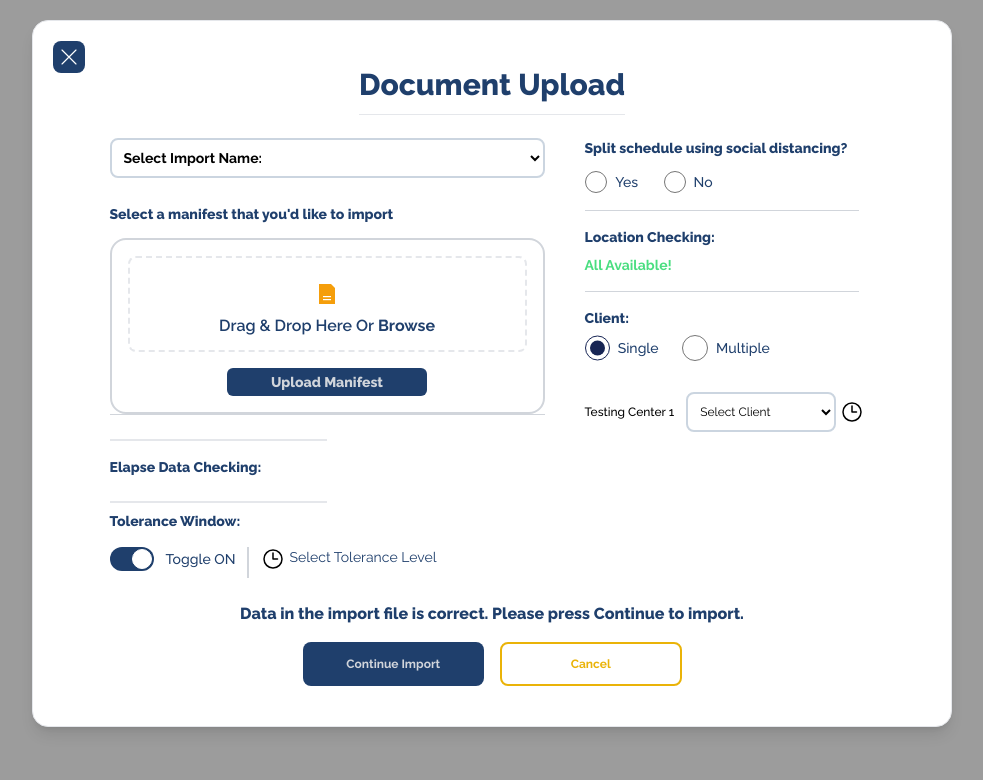
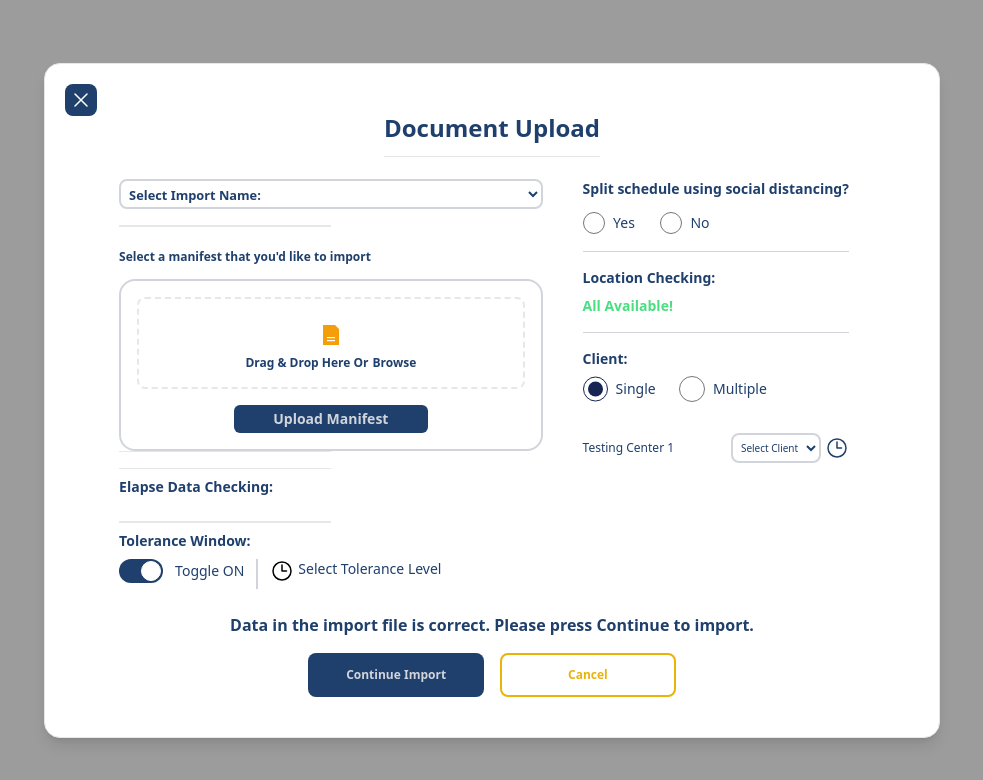
Before and after one commit to Antartic4/rjsv-mocktest, a React (Create React App) app: page / in a window 1280 px wide. Shown: the top 780 px of the page, without its empty margins (148-1131 px from the left). Built offline with nearby package versions, Linux system fonts and the light colour scheme.

Commit message:
fixes: 1) lg and higher screens w-1/2 screen. (avoids stretching out of proportion). 2) Drag & Drop box fixed to accept. 3) Added screens sizes. 4) cleaned css

```diff
--- a/src/App.tsx
+++ b/src/App.tsx
@@ -4,26 +4,28 @@ import DocumentUploadModal from './components/DocumentUpload';
 
 const App: React.FC = () => {
   return (
-    <div className="bg-[#9c9c9c] App">
+    <html className="App bg-[#9c9c9c] ">
+      {/* Note: The head tags should typically be in the index.html file of a React app */}
       <head>
         <link rel="preconnect" href="https://fonts.googleapis.com" />
         <link
           rel="preconnect"
           href="https://fonts.gstatic.com"
-          crossOrigin="anonymous"
+          crossOrigin=""
         />
         <link
           href="https://fonts.googleapis.com/css2?family=Raleway:wght@400;500;600;700;800;900&display=swap"
           rel="stylesheet"
         />
+        <title>RJSV</title>
       </head>
       <div
-        className="h-screen xl:w-3/4"
-        style={{ display: 'block', margin: 'auto' }}
+        className="flex items-center justify-center h-screen"
+        style={{ backgroundColor: '#9c9c9c' }}
       >
         <DocumentUploadModal />
       </div>
-    </div>
+    </html>
   );
 };
 
--- a/src/components/DocumentUpload.tsx
+++ b/src/components/DocumentUpload.tsx
@@ -11,6 +11,7 @@ const DocumentUploadModal: React.FC = () => {
   const [fileData, setFileData] = useState<FileData | null>(null);
   const [isChecked, setIsChecked] = useState<boolean>(true);
   const [clientType, setClientType] = useState<'single' | 'multiple'>('single');
+  const [formData, setFormData] = useState(new FormData());
 
   // handlers
   // file change
@@ -36,7 +37,27 @@ const DocumentUploadModal: React.FC = () => {
         name: file.name,
         size: file.size / (1024 * 1024),
       });
+
+      // Update formData
+      const newFormData = new FormData();
+      newFormData.append('file', file);
+      newFormData.append('fileName', file.name);
+      newFormData.append('fileSize', (file.size / (1024 * 1024)).toString());
+      setFormData(newFormData);
+
+      logFormData(newFormData);
     }
+  };
+
+  // Shortens name in case it's too long.
+  const formatFileName = (name: string): string => {
+    const maxLength = 30;
+    const extension = name.split('.').pop()?.toLowerCase() || '';
+    let shortName = name.split('.').slice(0, -1).join('.');
+    if (shortName.length > maxLength) {
+      shortName = shortName.substring(0, maxLength) + '...';
+    }
+    return `${shortName}.${extension}`;
   };
 
   // handle drag
@@ -47,6 +68,7 @@ const DocumentUploadModal: React.FC = () => {
 
   // handle drag-in
   const handleDragIn = (event: DragEvent<HTMLDivElement>) => {
+    console.log('HandleDragIn active');
     event.preventDefault();
     event.stopPropagation();
     if (event.dataTransfer.items && event.dataTransfer.items.length > 0) {
@@ -54,8 +76,15 @@ const DocumentUploadModal: React.FC = () => {
     }
   };
 
+  const logFormData = (formData: FormData) => {
+    formData.forEach((value, key) => {
+      console.log(`${key}: ${value}`);
+    });
+  };
+
   // handle drag-out
   const handleDragOut = (event: DragEvent<HTMLDivElement>) => {
+    console.log('handleDragOut active.');
     event.preventDefault();
     event.stopPropagation();
     setDragging(false);
@@ -63,17 +92,43 @@ const DocumentUploadModal: React.FC = () => {
 
   // handle drop
   const handleDrop = (event: DragEvent<HTMLDivElement>) => {
+    console.log('handleDrop');
     event.preventDefault();
     event.stopPropagation();
     setDragging(false);
+
     if (event.dataTransfer.files && event.dataTransfer.files.length > 0) {
-      handleFileChange(event as unknown as ChangeEvent<HTMLInputElement>);
+      const file = event.dataTransfer.files[0];
+      const reader = new FileReader();
+
+      reader.onloadstart = () => {
+        setFileProgress(0);
+      };
+
+      reader.onprogress = (event: ProgressEvent<FileReader>) => {
+        if (event.lengthComputable) {
+          const progress = (event.loaded / event.total) * 100;
+          setFileProgress(progress);
+        }
+      };
+
+      reader.readAsDataURL(file);
+
+      setFileData({
+        name: file.name,
+        size: file.size / (1024 * 1024),
+      });
+
+      const newFormData = new FormData();
+      newFormData.append('file', file);
+      setFormData(newFormData);
+
       event.dataTransfer.clearData();
     }
   };
-
   // handle client type change
   const handleClientTypeChange = (event: ChangeEvent<HTMLInputElement>) => {
+    console.log('handleClientTypeChange');
     setClientType(event.target.value as 'single' | 'multiple');
   };
 
@@ -82,38 +137,20 @@ const DocumentUploadModal: React.FC = () => {
 
   const clientBox = (number: number): JSX.Element[] => {
     let tempBuild: JSX.Element[] = [];
-
     for (let i = 0; i < number; i++) {
       tempBuild.push(
-        <div key={i} className="flex items-center justify-between py-1">
-          <h1 className="pr-3 text-sm font-medium whitespace-nowrap">
+        <div
+          key={i}
+          className="flex items-center justify-between py-2 text-[#1f3f6c]"
+        >
+          <h1 className="pr-3 text-xs font-medium whitespace-nowrap">
             Testing Center {i + 1}
           </h1>
           <div className="flex items-center">
             <select
               className="select-box"
               defaultValue=""
-              style={{
-                fontSize: '0.875rem',
-                lineHeight: '1.25rem',
-                fontWeight: 'normal',
-                width: '150px',
-              }}
-            ></select>
-          </div>
-        </div>
-      );
-    }
-    return tempBuild.map((item, i) => (
-      <div key={i} className="flex items-center justify-between py-2">
-        <h1 className="pr-3 text-xs font-medium whitespace-nowrap">
-          Testing Center {i + 1}
-        </h1>
-        <div className="flex items-center">
-          <select
-            className="text-xs select-box"
-            defaultValue=""
-            style={{ width: '150px' }}
+              aria-label="Select Client"
             >
               <option value="" disabled hidden>
                 Select Client
@@ -168,7 +205,14 @@ const DocumentUploadModal: React.FC = () => {
             </div>
           </div>
         </div>
-    ));
+      );
+    }
+    return tempBuild;
+  };
+
+  const openFileDialog = () => {
+    const fileInput = document.getElementById('fileInput') as HTMLInputElement;
+    fileInput.click();
   };
 
   return (
@@ -182,18 +226,18 @@ const DocumentUploadModal: React.FC = () => {
                 viewBox="0 0 24 24"
                 fill="none"
                 stroke="currentColor"
-                className="text-white w-7 h-7"
+                className="flex items-center justify-center w-6 h-6 text-white"
               >
                 <path
                   strokeLinecap="round"
                   strokeLinejoin="round"
-                  strokeWidth={1}
+                  strokeWidth={1.5}
                   d="M6 18L18 6M6 6l12 12"
                 />
               </svg>
             </div>
           </div>
-          <span className="pb-3 text-3xl font-extrabold leading-6 border-b text-[#1f3f6c]">
+          <span className="pb-3 text-2xl font-bold leading-6 border-b text-[#1f3f6c]">
             Document Upload
           </span>
           <div className="pt-5"></div>
@@ -202,30 +246,42 @@ const DocumentUploadModal: React.FC = () => {
             {/* 1 space */}
             <div className="col-span-1"></div>
             {/* 6 spaces */}
-            <div className="col-span-6 pr-6">
-              <div className="space-y-6">
-                <div className="">
+
+            <div className="col-span-10 pr-6 md:col-span-6">
+              <div className="space-y-4">
+                <div>
                   <select
                     className="font-extrabold select-box"
                     defaultValue=""
                     style={{
-                      fontSize: '0.875rem',
-                      lineHeight: '1.25rem',
+                      fontSize: '0.8rem',
                       fontWeight: 'bold',
+                      color: '#1f3f6c',
                     }}
                   >
                     <option value="" disabled hidden>
                       Select Import Name:
                     </option>
-                    <option value="Import name #1">Import name #1</option>
-                    <option value="Import name #2">Import name #2</option>
-                    <option value="Import name #3">Import name #3</option>
-                    <option value="Import name #4">Import name #4</option>
-                    <option value="Import name #5">Import name #5</option>
+                    <option value="import_name_1" className="text-lg">
+                      Import name #1
+                    </option>
+                    <option value="import_name_2" className="text-lg">
+                      Import name #2
+                    </option>
+                    <option value="import_name_3" className="text-lg">
+                      Import name #3
+                    </option>
+                    <option value="import_name_4" className="text-lg">
+                      Import name #4
+                    </option>
+                    <option value="import_name_5" className="text-lg">
+                      Import name #5
+                    </option>
                   </select>
                 </div>
-                <div className="text-start">
-                  <label className="text-sm font-extrabold text-[#1f3f6c] label-separate">
+                <div className="w-1/2 border-t border-b"></div>
+                <div className="text-left">
+                  <label className="text-xs font-bold text-[#1f3f6c]">
                     Select a manifest that you'd like to import
                   </label>
                   <div className="py-1.5"></div>
@@ -234,12 +290,19 @@ const DocumentUploadModal: React.FC = () => {
                       onDragEnter={handleDragIn}
                       onDragLeave={handleDragOut}
                       onDragOver={handleDrag}
+                      onChange={handleFileChange}
                       onDrop={handleDrop}
-                      className={`flex items-center justify-center w-full ${
+                      onClick={openFileDialog}
+                      className={`flex flex-col items-center z-50 justify-center w-full p-4 border-2 border-dashed rounded-lg hover:bg-gray-100 hover:border-gray-300 ${
                         dragging ? 'drag-active-class' : ''
                       }`}
                     >
-                      <label className="w-full h-24 p-4 border-2 border-dashed rounded-lg hover:bg-gray-100 hover:border-gray-300">
+                      <input
+                        id="fileInput"
+                        type="file"
+                        style={{ display: 'none' }}
+                        onChange={handleFileChange}
+                      />
                       <div className="-pb-10">
                         <svg
                           xmlns="http://www.w3.org/2000/svg"
@@ -274,21 +337,15 @@ const DocumentUploadModal: React.FC = () => {
                             fill="#FFFFFF"
                           />
                         </svg>
-                          <div className="flex items-center justify-center gap-1">
+                        <div className="z-0 flex items-center justify-center gap-1 text-xs">
                           <span className="font-semibold text-[#1f3f6c]">
                             Drag & Drop Here Or
                           </span>
-                            <span className="font-bold text-[#1f3f6c]">
+                          <span className="font-extrabold text-[#1f3f6c]">
                             Browse
                           </span>
                         </div>
                       </div>
-                        <input
-                          type="file"
-                          className="opacity-0"
-                          onChange={handleFileChange}
-                        />
-                      </label>
                     </div>
 
                     <div className="flex flex-col items-center mt-4">
@@ -302,7 +359,7 @@ const DocumentUploadModal: React.FC = () => {
 
               <div>
                 {fileData && (
-                  <div className="flex items-center justify-between mt-4 border-t file-preview">
+                  <div className="flex items-center justify-between mt-4 border-t border-b">
                     <div className="flex items-center flex-1 gap-4">
                       <span className="p-3">
                         <svg
@@ -340,15 +397,17 @@ const DocumentUploadModal: React.FC = () => {
                       </span>
                       <div className="flex-1">
                         <div className="flex items-center justify-between">
-                          <span className="text-gray-300">{fileData.name}</span>
-                          <span className="text-xs font-extrabold text-gray-600">
+                          <span className="w-3/4 overflow-hidden text-sm text-gray-300 text-start whitespace-nowrap">
+                            {formatFileName(fileData.name)}
+                          </span>
+                          <span className="text-xs font-bold text-gray-400">
                             {fileData.size.toFixed(2)} MB
                           </span>
                         </div>
                         {fileProgress > 0 && (
                           <div className="w-full h-2 mt-2 ">
                             <div
-                              className="h-full bg-[#F59E0B]"
+                              className="h-1/2 bg-[#F59E0B]"
                               style={{ width: `${fileProgress}%` }}
                             ></div>
                           </div>
@@ -358,10 +417,9 @@ const DocumentUploadModal: React.FC = () => {
                   </div>
                 )}
               </div>
-              <div className="pb-4 text-left border-t border-gray-300">
-                <br />
-                <div className="w-1/2 border-t border-b"></div>
-                <h1 className="pt-4 text-sm font-extrabold text-[#1f3f6c]">
+              <div className="pb-4 text-left">
+                <div className="w-1/2 pt-4 border-t border-b"></div>
+                <h1 className="pt-2 text-sm font-extrabold text-[#1f3f6c]">
                   Elapse Data Checking:
                 </h1>
                 <h1 className="pt-2 text-sm font-semibold">
@@ -379,7 +437,7 @@ const DocumentUploadModal: React.FC = () => {
                 <h1 className="pt-2 text-sm font-extrabold text-[#1f3f6c]">
                   Tolerance Window:
                 </h1>
-                <div className="flex justify-start gap-3 pt-4">
+                <div className="flex justify-start gap-3 pt-2">
                   <div>
                     <h1 className="text-base font-semibold">
                       <label className="relative inline-flex items-center cursor-pointer">
@@ -422,10 +480,15 @@ const DocumentUploadModal: React.FC = () => {
                 </div>
               </div>
             </div>
-            <div className="col-span-4">
-              <div className="px-4 overflow-x-auto">
+            <div className="xs:col-span-1 md:hidden"></div>
+            <div className="xs:col-span-1 md:hidden"></div>
+            <div className="md:col-span-4 xs:col-span-10">
+              <div
+                className="xs:px-0 md:px-4 xs:pt-3 md:pt-0"
+                style={{ overflowX: 'visible', whiteSpace: 'nowrap' }}
+              >
                 <div className="text-left border-gray-300">
-                  <h1 className="pb-1 text-sm font-extrabold text-[#1f3f6c] ">
+                  <h1 className="pb-1 text-sm font-bold text-[#1f3f6c] ">
                     Split schedule using social distancing?
                   </h1>
                   <div className="flex items-center justify-start gap-2 pb-2">
--- a/src/index.css
+++ b/src/index.css
@@ -4,23 +4,44 @@
 
 body {
   margin: 0;
-  font-family: 'Raleway', sans-serif;
+  font-family: 'Nunito', sans-serif;
   -webkit-font-smoothing: antialiased;
   -moz-osx-font-smoothing: grayscale;
 }
 
 .select-box {
   width: 100%;
-  height: 40px;
-  padding: 8px;
-  font-size: 12px;
-  border: 2px solid #cbd5e0;
+  height: 30px;
+  padding: 4px;
+  font-size: 10px;
+  border: 2px solid #d1d5db;
   border-radius: 0.5rem;
   background-color: white;
 }
 
+.select-box option {
+  padding: 4px;
+  background-color: white;
+  font-size: 10px;
+  color: #333;
+}
+
+.select-box:hover,
+.select-box:focus {
+  border-color: #1f3f6c;
+  outline: none;
+}
+
+@media (max-width: 308px) {
+  .select-box {
+    width: full;
+  }
+}
+
 .select-box::-ms-expand {
-  display: none;
+  display: block;
+  margin: 'auto';
+  width: '50px';
 }
 
 .testing-center > div {
@@ -31,43 +52,6 @@ body {
   background-color: #f0f0f0;
 }
 
-#default-checkbox {
-  display: none;
-}
-
 input[type='radio'] {
   accent-color: #172554;
 }
-
-#default-checkbox + label {
-  transition: background-color 0.3s, border-color 0.3s;
-}
-
-#default-checkbox:checked + label {
-  background-color: transparent;
-  border-color: transparent;
-}
-
-#default-checkbox:checked + label svg {
-  display: block;
-}
-
-.font-superbold {
-  font-weight: 900;
-}
-
-#default-checkbox:checked + label::before {
-  content: '';
-  position: absolute;
-  width: 90%;
-  height: 90%;
-  background-color: #4299e1;
-  border-radius: 50%;
-  top: 5%;
-  left: 5%;
-  transition: background-color 0.3s;
-}
-
-#default-checkbox + label svg {
-  display: none;
-}
--- a/tailwind.config.js
+++ b/tailwind.config.js
@@ -5,6 +5,7 @@ module.exports = {
     extend: {
       fontFamily: {
         raleway: ['Raleway', 'san-serif'],
+        nunito: ['Nunito', 'san-sserif'],
       },
       fontWeight: {
         normal: 400,
@@ -14,6 +15,14 @@ module.exports = {
         extrabold: 800,
         black: 900,
       },
+      screens: {
+        xs: '480px',
+        sm: '640px',
+        md: '768px',
+        lg: '1024px',
+        xl: '1280px',
+        '2xl': '1536px',
+      },
     },
   },
   plugins: [],
--- a/tsconfig.json
+++ b/tsconfig.json
@@ -1,6 +1,6 @@
 {
   "compilerOptions": {
-    "target": "es5",
+    "target": "es2015",
     "lib": ["dom", "dom.iterable", "esnext"],
     "allowJs": true,
     "skipLibCheck": true,
```
Lines whose indentation alone changed are shown as unchanged.
